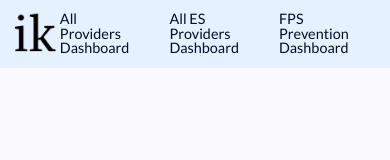
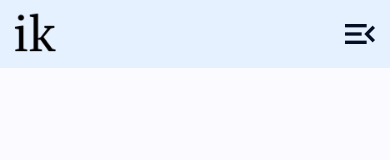
Before and after one commit to fpspokane/reports, an Angular app: page /fps-prevention in a window 390 px wide. Shown: the top 160 px of the page. Built offline with nearby package versions, Linux system fonts and the light colour scheme; what ng2-charts would draw is missing.

Commit message:
added hamburger icon

```diff
--- a/package.json
+++ b/package.json
@@ -20,6 +20,7 @@
     "@angular/router": "~13.3.0",
     "angular-new-router": "github:angular/router",
     "chart.js": "^2.9.4",
+    "material-icons": "^1.13.11",
     "ng2-charts": "^2.4.2",
     "rxjs": "~7.5.0",
     "tslib": "^2.3.0",
--- a/src/app/app.module.ts
+++ b/src/app/app.module.ts
@@ -10,6 +10,7 @@ import { ProvidersComponent } from './components/providers/providers.component';
 import { EsProvidersComponent } from './components/es-providers/es-providers.component';
 import { FpsPreventionComponent } from './components/fps-prevention/fps-prevention.component';
 import { FooterComponent } from './components/footer/footer.component';
+import { HamburgerComponent } from './components/hamburger/hamburger.component';
 
 const appRoutes: Routes = [
   { path: '', component: SplashPageComponent },
@@ -30,6 +31,7 @@ const appRoutes: Routes = [
     EsProvidersComponent,
     FpsPreventionComponent,
     FooterComponent,
+    HamburgerComponent,
   ],
   imports: [
     BrowserModule,
--- /dev/null
+++ b/src/app/components/hamburger/hamburger.component.html
@@ -0,0 +1 @@
+<p>hamburger works!</p>
--- /dev/null
+++ b/src/app/components/hamburger/hamburger.component.ts
@@ -0,0 +1,15 @@
+import { Component, OnInit } from '@angular/core';
+
+@Component({
+  selector: 'app-hamburger',
+  templateUrl: './hamburger.component.html',
+  styleUrls: ['./hamburger.component.css']
+})
+export class HamburgerComponent implements OnInit {
+
+  constructor() { }
+
+  ngOnInit(): void {
+  }
+
+}
--- a/src/app/components/navbar/navbar.component.css
+++ b/src/app/components/navbar/navbar.component.css
@@ -34,3 +34,13 @@
 .nav-link:hover {
   transform: scale(1.05);
 }
+.hamburger {
+  height: auto;
+  font-size: 2.5rem;
+  color: var(--primary-text);
+  cursor: pointer;
+  transition: transform 300ms ease-out;
+}
+.hamburger:active {
+  transform: scale(1.1);
+}
--- a/src/app/components/navbar/navbar.component.html
+++ b/src/app/components/navbar/navbar.component.html
@@ -5,7 +5,11 @@
     alt="ikTech logo"
     routerLink="/"
   />
-  <div class="nav-links" [class.hide]="currentPath === '/'">
+  <ng-container
+    *ngIf="screenWidth > 768; else hamburgerMenu"
+    class="nav-links"
+    [class.hide]="currentPath === '/'"
+  >
     <a class="nav-link" routerLink="/providers">All Providers Dashboard</a>
     <a class="nav-link" routerLink="/es-providers">
       All ES Providers Dashboard</a
@@ -13,5 +17,8 @@
     <a class="nav-link" routerLink="/fps-prevention"
       >FPS Prevention Dashboard</a
     >
-  </div>
+  </ng-container>
+  <ng-template #hamburgerMenu [class.hide]="currentPath === '/'">
+    <i class="material-icons hamburger">menu_open</i>
+  </ng-template>
 </section>
--- a/src/app/components/navbar/navbar.component.ts
+++ b/src/app/components/navbar/navbar.component.ts
@@ -1,4 +1,4 @@
-import { Component, OnInit } from '@angular/core';
+import { Component, OnInit, HostListener } from '@angular/core';
 import { Router, NavigationEnd } from '@angular/router';
 
 @Component({
@@ -8,8 +8,11 @@ import { Router, NavigationEnd } from '@angular/router';
 })
 export class NavbarComponent implements OnInit {
   currentPath: string = '/';
+  screenWidth: number = window.innerWidth;
 
-  constructor(private router: Router) {}
+  constructor(private router: Router) {
+    this.getScreenSize();
+  }
 
   ngOnInit() {
     this.router.events.subscribe((event) => {
@@ -18,4 +21,10 @@ export class NavbarComponent implements OnInit {
       }
     });
   }
+
+  @HostListener('window:resize', ['$event'])
+  getScreenSize(event?: string) {
+    this.screenWidth = window.innerWidth;
+    console.log(this.screenWidth);
+  }
 }
--- a/src/styles.css
+++ b/src/styles.css
@@ -1,5 +1,6 @@
 /* You can add global styles to this file, and also import other style files */
 @import "meyer-reset.css";
+@import "~material-icons/iconfont/material-icons.css";
 
 /* global colors */
 :root {
```
Also changed, not shown: src/app/components/hamburger/hamburger.component.css (added), 1 other file (tests, documents, lock files or other folders).
